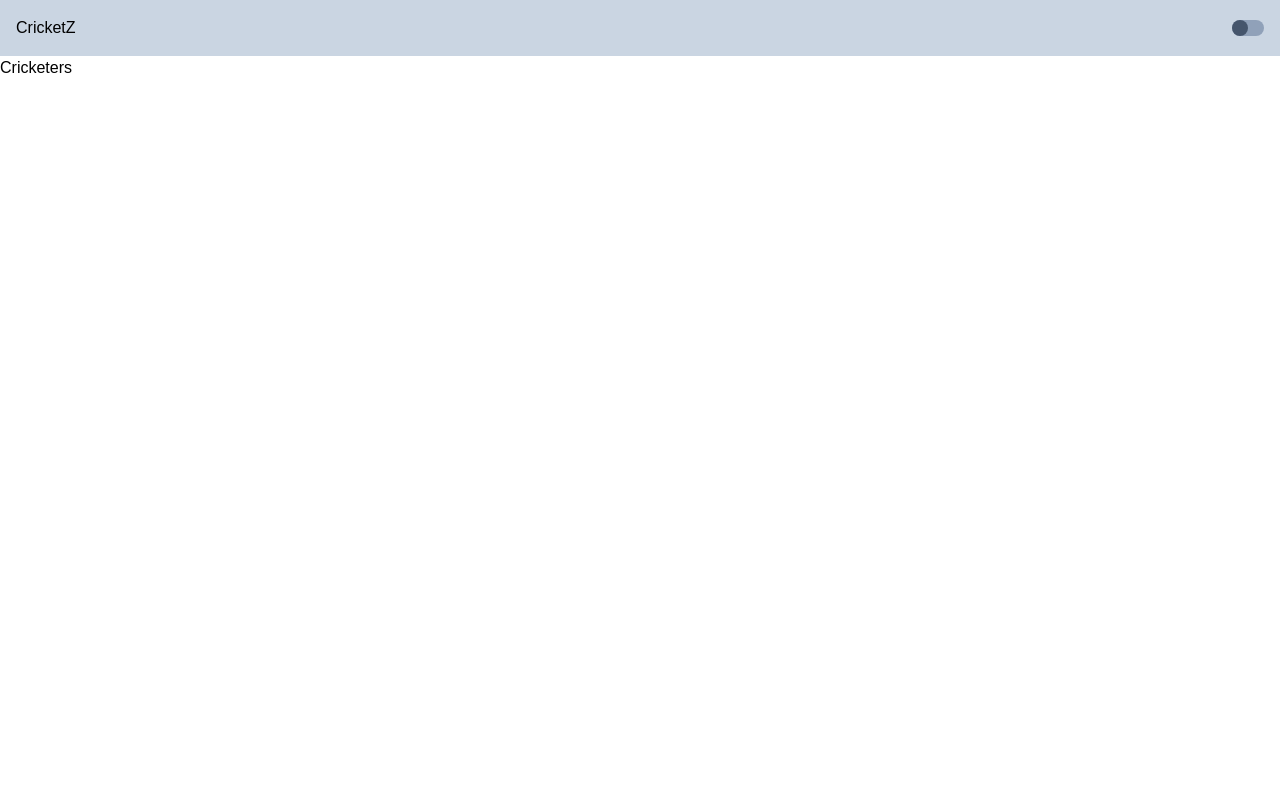
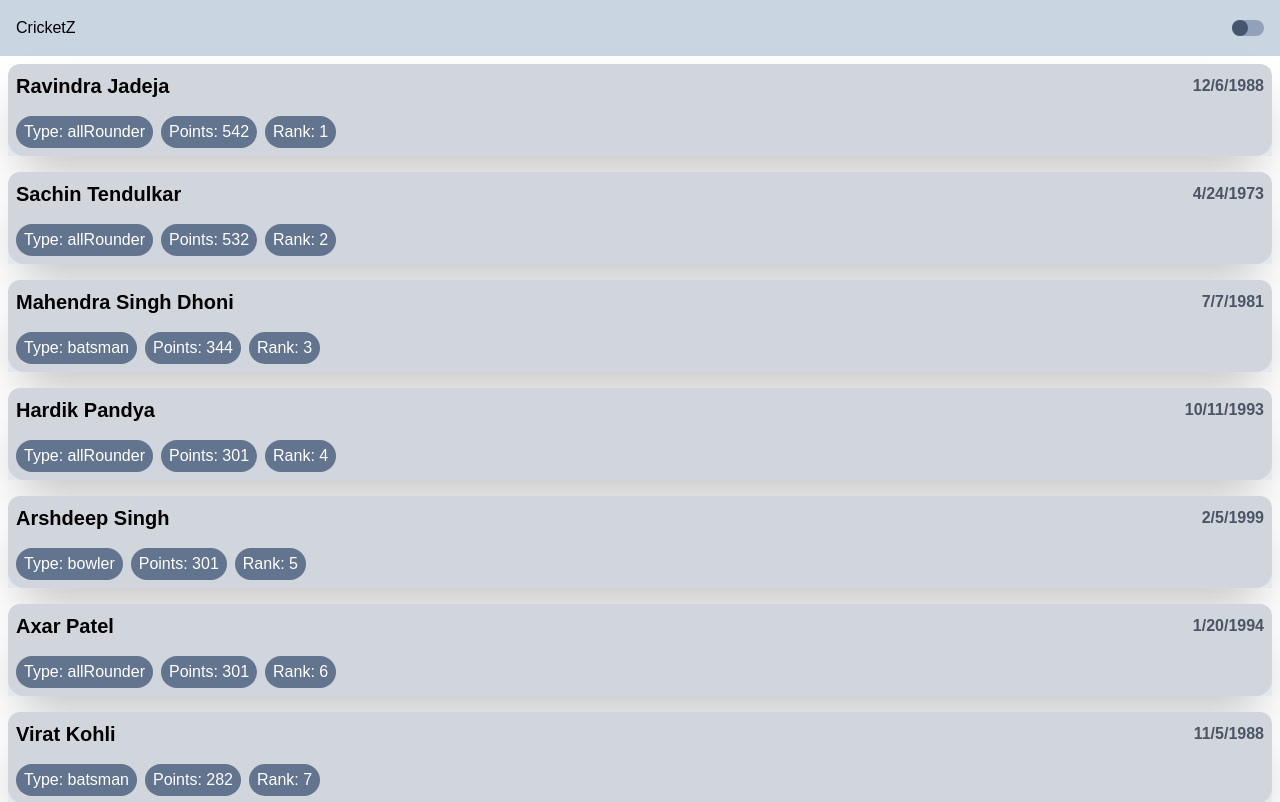
Before and after one commit to nay-22/cricketers-app, a React (Vite) app: page / in a window 1280 px wide. Shown: the top 802 px of the page. Built offline with nearby package versions, Linux system fonts and the light colour scheme.

Commit message:
feat(Cricketers): add logic to render list of CricketerCards from the context

```diff
--- a/src/pages/Cricketers.tsx
+++ b/src/pages/Cricketers.tsx
@@ -1,7 +1,23 @@
+import { useContext } from "react"
+import AppContext from "../context/AppContext"
+import CricketerCard from "../components/cards/CricketerCard";
+import { TPlayer } from "../types";
+
+/**
+ * TODO:
+ * - Filter
+ * - Sorting
+ * - Pagination
+ * @returns
+ */
 const Cricketers = () => {
-  return (
-    <div>Cricketers</div>
-  )
+  const context = useContext(AppContext);
+
+  return <>
+    <div className="flex items-start gap-4 flex-col p-2">
+      {context?.app.players.map(({ description, ...rest }: TPlayer) => <CricketerCard {...rest} />)}
+    </div>
+  </>;
 }
 
 export default Cricketers
```
